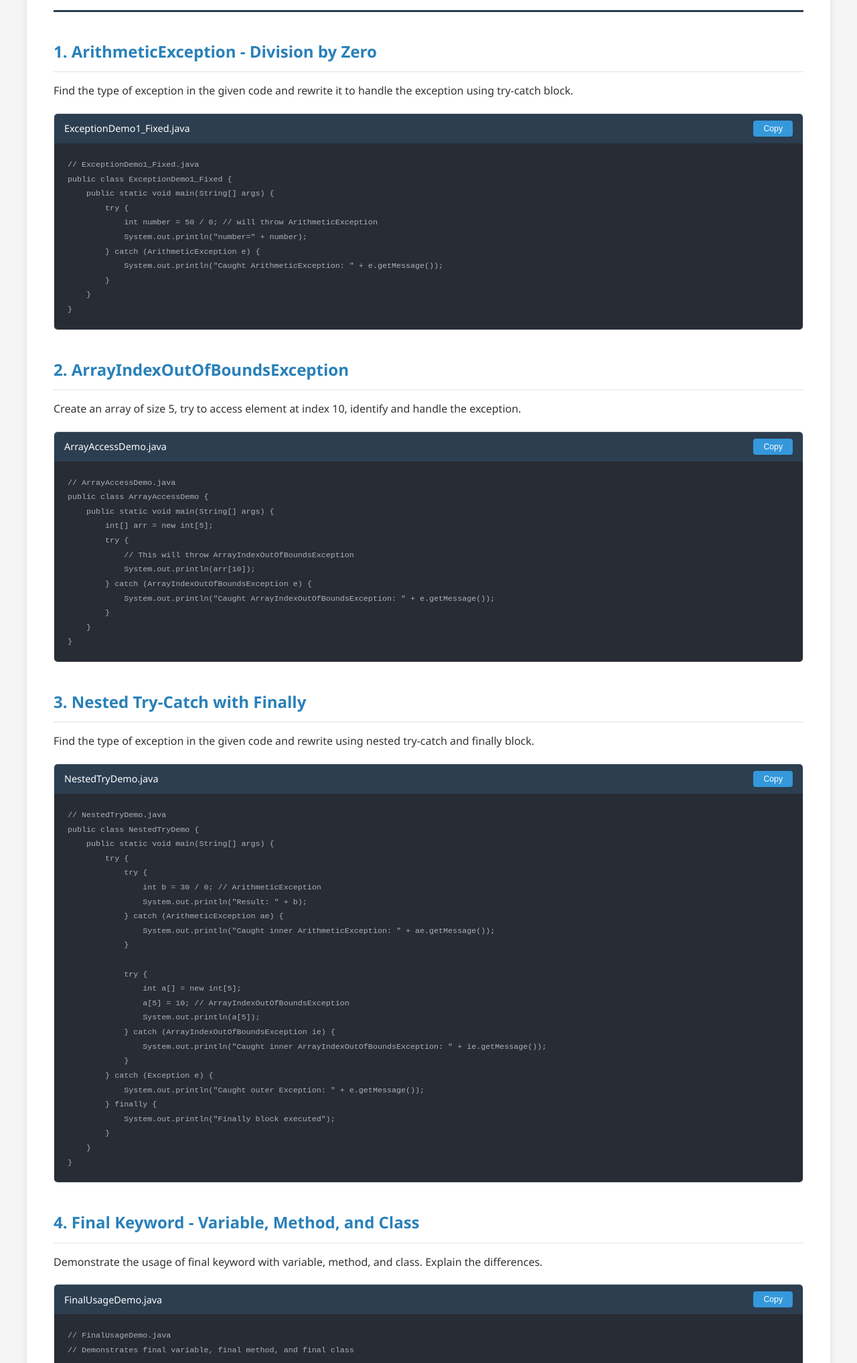
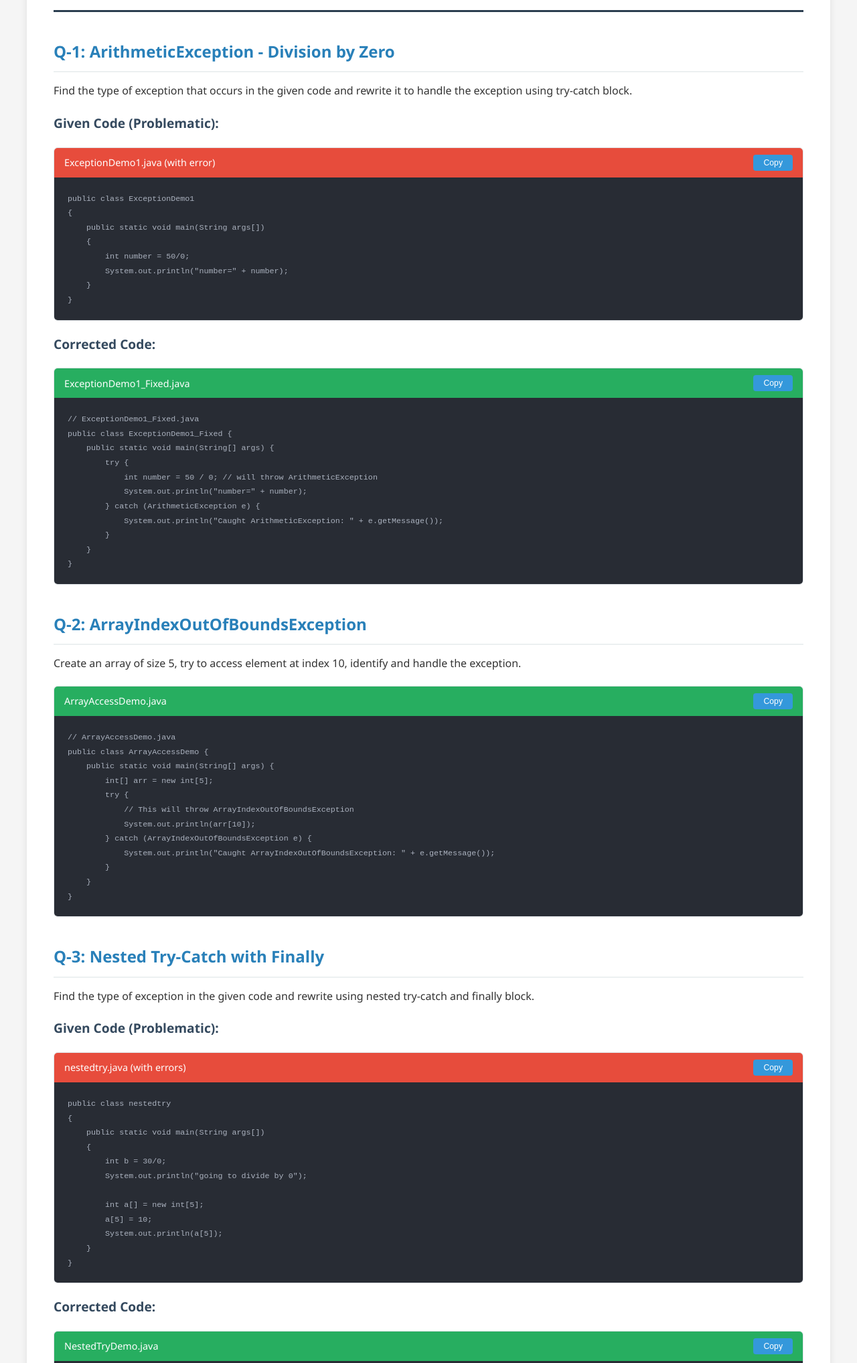
Before and after one commit to YashVinchhi/OOP_experiment, a plain HTML site: page Experiment5.html in a window 1280 px wide. Shown: the part 200-2235 px from the top of the page at 67% size. Drawn offline with Linux system fonts and the light colour scheme.

Commit message:
Add problem/question code blocks to Experiment5 and 6 HTML with color-coded headers

```diff
--- a/Experiment5.html
+++ b/Experiment5.html
@@ -64,6 +64,13 @@
             border-bottom: 2px solid #ecf0f1;
         }
 
+        h3 {
+            color: #34495e;
+            font-size: 1.2em;
+            margin-top: 20px;
+            margin-bottom: 10px;
+        }
+
         .code-container {
             position: relative;
             margin: 20px 0;
@@ -81,6 +88,14 @@
             justify-content: space-between;
             align-items: center;
             font-size: 0.9em;
+        }
+
+        .code-header.problem {
+            background: #e74c3c;
+        }
+
+        .code-header.solution {
+            background: #27ae60;
         }
 
         .code-filename {
@@ -156,11 +171,27 @@
             <p>Mastering Try-Catch-Finally, Nested Exceptions, and Custom Exceptions</p>
         </header>
         <main>
-            <h2>1. ArithmeticException - Division by Zero</h2>
-            <p>Find the type of exception in the given code and rewrite it to handle the exception using try-catch
-                block.</p>
+            <h2>Q-1: ArithmeticException - Division by Zero</h2>
+            <p>Find the type of exception that occurs in the given code and rewrite it to handle the exception using
+                try-catch block.</p>
+
+            <h3>Given Code (Problematic):</h3>
             <div class="code-container">
-                <div class="code-header"><span class="code-filename">ExceptionDemo1_Fixed.java</span><button
+                <div class="code-header problem"><span class="code-filename">ExceptionDemo1.java (with
+                        error)</span><button class="copy-btn" onclick="copyCode(this)">Copy</button></div>
+                <pre><code>public class ExceptionDemo1
+{
+    public static void main(String args[])
+    {
+        int number = 50/0;
+        System.out.println("number=" + number);
+    }
+}</code></pre>
+            </div>
+
+            <h3>Corrected Code:</h3>
+            <div class="code-container">
+                <div class="code-header solution"><span class="code-filename">ExceptionDemo1_Fixed.java</span><button
                         class="copy-btn" onclick="copyCode(this)">Copy</button></div>
                 <pre><code>// ExceptionDemo1_Fixed.java
 public class ExceptionDemo1_Fixed {
@@ -175,11 +206,11 @@ public class ExceptionDemo1_Fixed {
 }</code></pre>
             </div>
 
-            <h2>2. ArrayIndexOutOfBoundsException</h2>
+            <h2>Q-2: ArrayIndexOutOfBoundsException</h2>
             <p>Create an array of size 5, try to access element at index 10, identify and handle the exception.</p>
             <div class="code-container">
-                <div class="code-header"><span class="code-filename">ArrayAccessDemo.java</span><button class="copy-btn"
-                        onclick="copyCode(this)">Copy</button></div>
+                <div class="code-header solution"><span class="code-filename">ArrayAccessDemo.java</span><button
+                        class="copy-btn" onclick="copyCode(this)">Copy</button></div>
                 <pre><code>// ArrayAccessDemo.java
 public class ArrayAccessDemo {
     public static void main(String[] args) {
@@ -194,11 +225,31 @@ public class ArrayAccessDemo {
 }</code></pre>
             </div>
 
-            <h2>3. Nested Try-Catch with Finally</h2>
+            <h2>Q-3: Nested Try-Catch with Finally</h2>
             <p>Find the type of exception in the given code and rewrite using nested try-catch and finally block.</p>
+
+            <h3>Given Code (Problematic):</h3>
             <div class="code-container">
-                <div class="code-header"><span class="code-filename">NestedTryDemo.java</span><button class="copy-btn"
-                        onclick="copyCode(this)">Copy</button></div>
+                <div class="code-header problem"><span class="code-filename">nestedtry.java (with errors)</span><button
+                        class="copy-btn" onclick="copyCode(this)">Copy</button></div>
+                <pre><code>public class nestedtry
+{
+    public static void main(String args[])
+    {
+        int b = 30/0;
+        System.out.println("going to divide by 0");
+
+        int a[] = new int[5];
+        a[5] = 10;
+        System.out.println(a[5]);
+    }
+}</code></pre>
+            </div>
+
+            <h3>Corrected Code:</h3>
+            <div class="code-container">
+                <div class="code-header solution"><span class="code-filename">NestedTryDemo.java</span><button
+                        class="copy-btn" onclick="copyCode(this)">Copy</button></div>
                 <pre><code>// NestedTryDemo.java
 public class NestedTryDemo {
     public static void main(String[] args) {
@@ -226,7 +277,7 @@ public class NestedTryDemo {
 }</code></pre>
             </div>
 
-            <h2>4. Final Keyword - Variable, Method, and Class</h2>
+            <h2>Q-4: Final Keyword - Variable, Method, and Class</h2>
             <p>Demonstrate the usage of final keyword with variable, method, and class. Explain the differences.</p>
             <div class="code-container">
                 <div class="code-header"><span class="code-filename">FinalUsageDemo.java</span><button class="copy-btn"
@@ -272,7 +323,7 @@ Differences summary:
 */</code></pre>
             </div>
 
-            <h2>5. Finally Block Usage</h2>
+            <h2>Q-5: Finally Block Usage</h2>
             <p>Demonstrate the usage of finally block in Java - it always executes regardless of exception.</p>
             <div class="code-container">
                 <div class="code-header"><span class="code-filename">FinallyDemo.java</span><button class="copy-btn"
@@ -298,7 +349,7 @@ public class FinallyDemo {
 }</code></pre>
             </div>
 
-            <h2>6. User-Defined Exception</h2>
+            <h2>Q-6: User-Defined Exception</h2>
             <p>Create a user-defined exception named MyException. Throw it using a constructor and override toString()
                 method.</p>
             <div class="code-container">
```
Also changed, not shown: Experiment6.html (+75 -17 lines).
